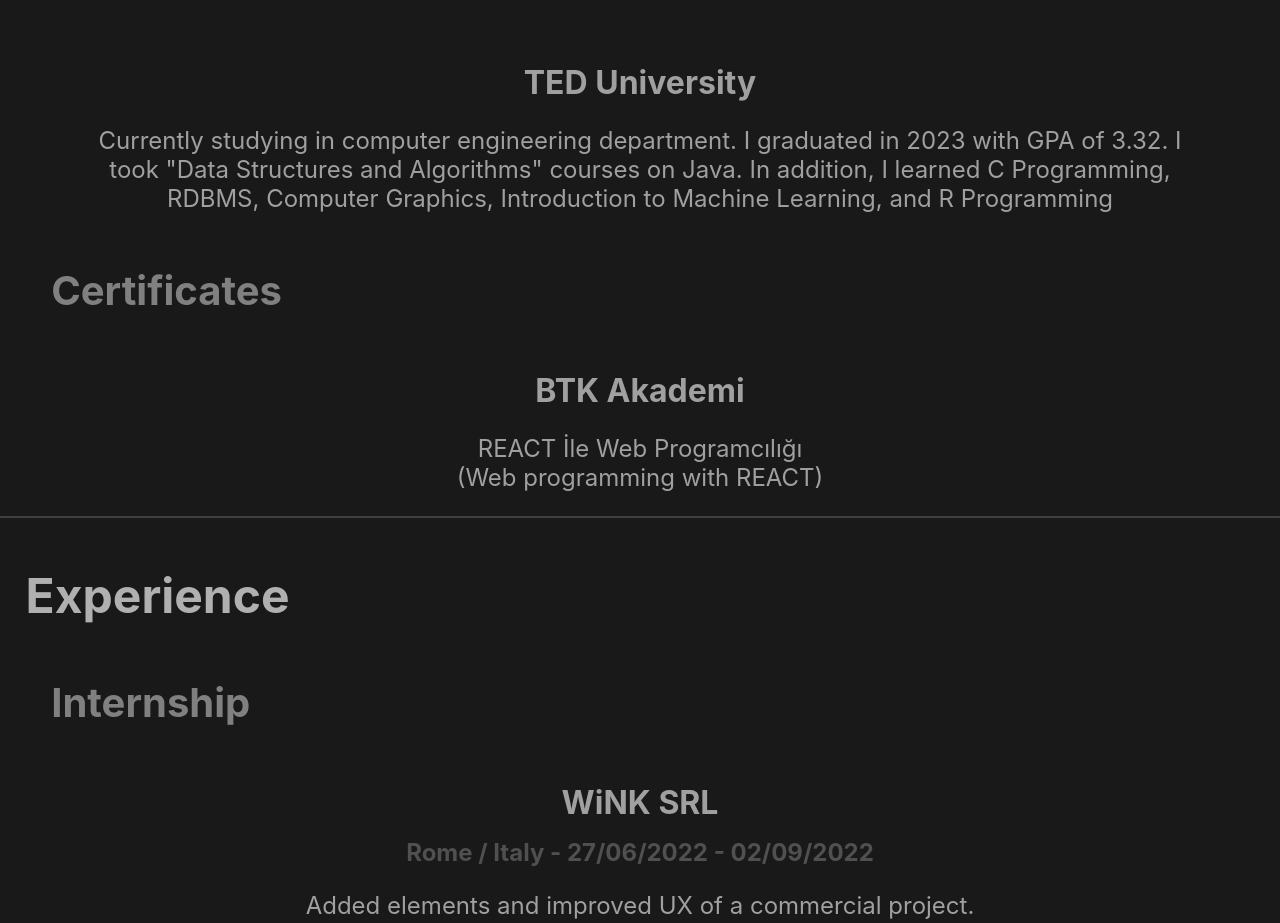
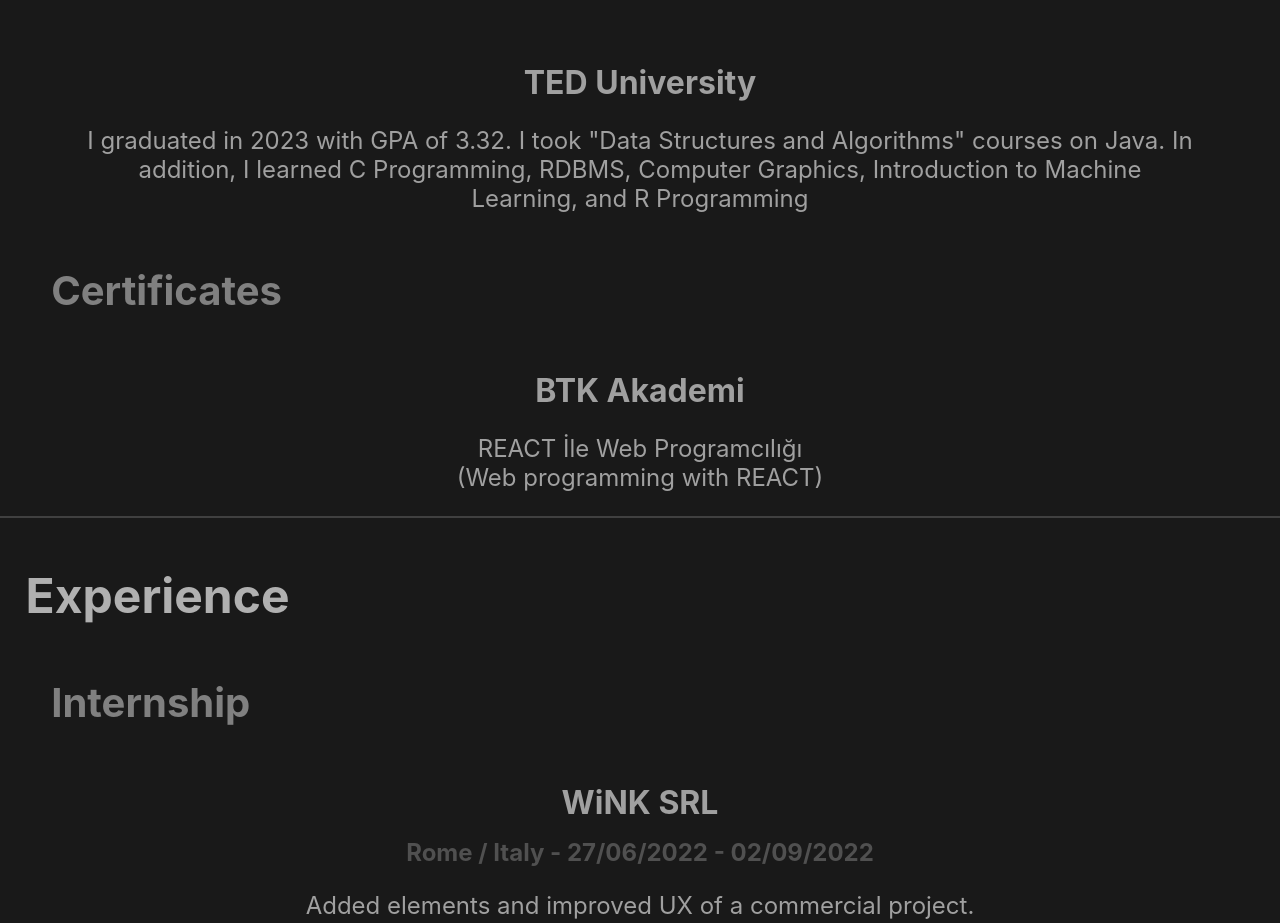
Before and after one commit to althryenix/personal_website, a React (Create React App) app: page / in a window 1280 px wide. Shown: the part 1900-2823 px from the top of the page. Built offline with nearby package versions, Linux system fonts and the light colour scheme.

Commit message:
Text fix

```diff
--- a/src/App.js
+++ b/src/App.js
@@ -107,7 +107,6 @@ function App() {
             <h4>School</h4>
             <h5>TED University</h5>
             <p>
-              Currently studying in computer engineering department.
               I graduated in 2023 with GPA of 3.32.
               I took "Data Structures and Algorithms" courses on Java.
               In addition, I learned C Programming, RDBMS, Computer Graphics, Introduction to Machine Learning, and R Programming
```
